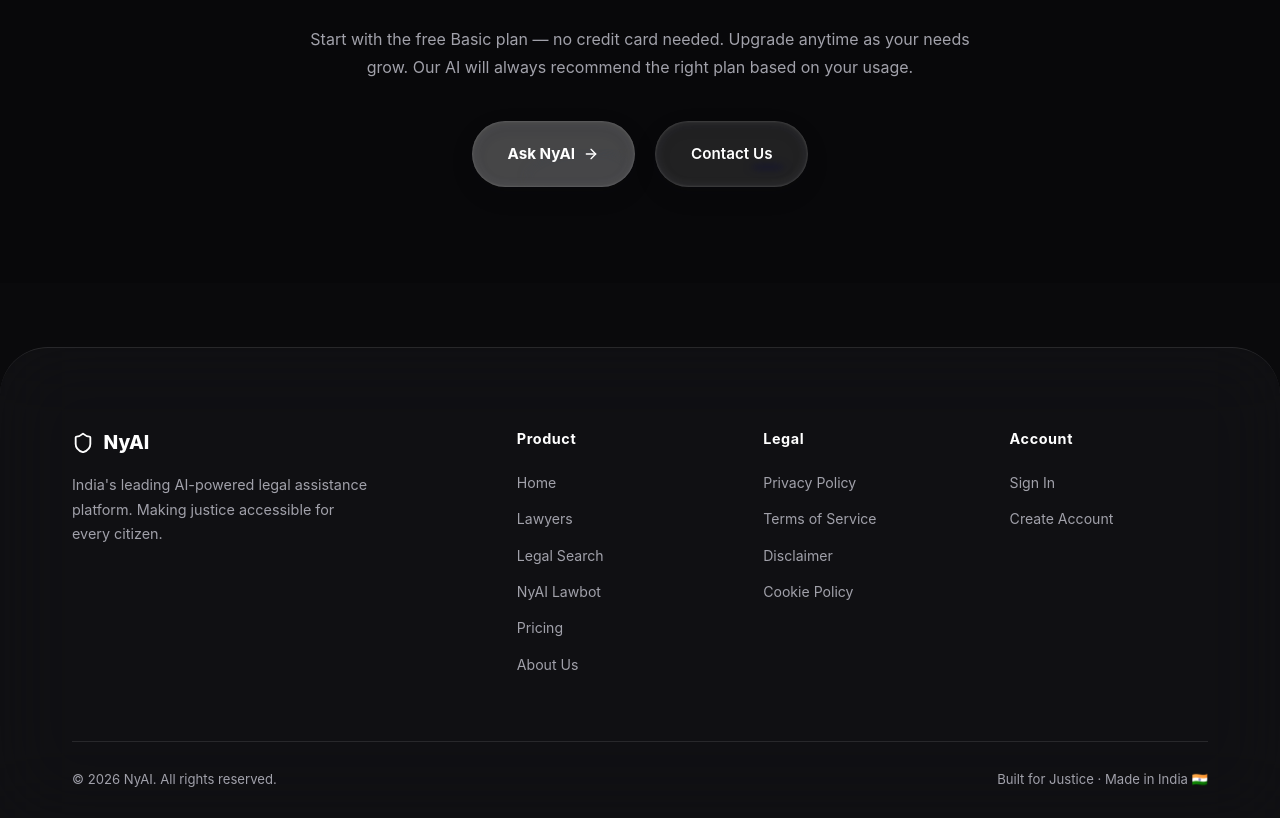
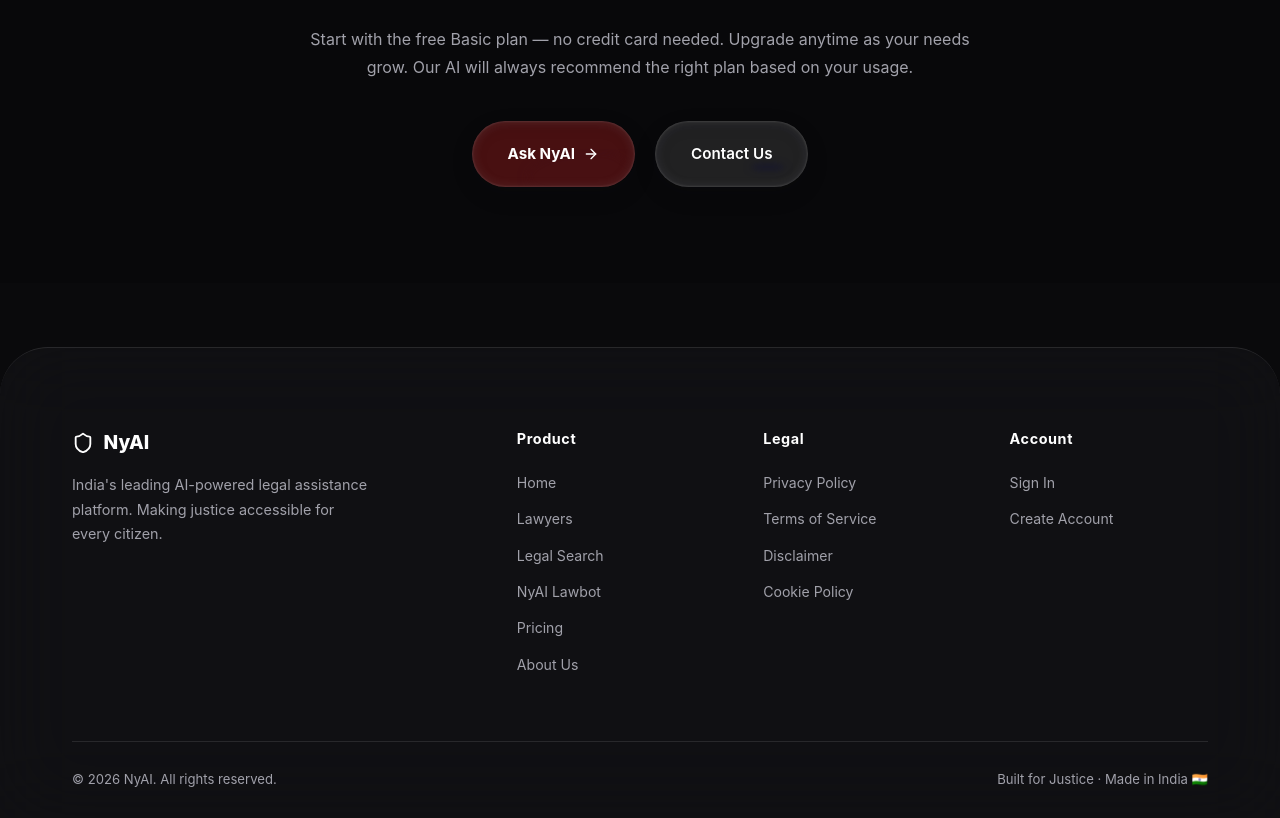
Before and after one commit to Maahirrrr/nyai.github.io, a React (Vite) app: page /nyai.github.io/pricing in a window 1280 px wide. Shown: the part 1651-2469 px from the top of the page. Built offline with nearby package versions, Linux system fonts and the light colour scheme; no server answers.

Commit message:
Ensure all global primary buttons have the brand red color with liquid glass effect

```diff
--- a/src/pages/Pricing.tsx
+++ b/src/pages/Pricing.tsx
@@ -259,7 +259,13 @@ const Pricing: React.FC = () => {
               Start with the free Basic plan — no credit card needed. Upgrade anytime as your needs grow. Our AI will always recommend the right plan based on your usage.
             </p>
             <div style={{ display: 'flex', gap: '1.25rem', justifyContent: 'center', flexWrap: 'wrap', alignItems: 'center' }}>
-              <GlassSurface borderRadius={999} displace={4} backgroundOpacity={0.25} brightness={62}>
+              <GlassSurface
+                borderRadius={999}
+                displace={4}
+                backgroundOpacity={0.4}
+                brightness={62}
+                style={{ background: 'rgba(220, 38, 38, 0.3)' }}
+              >
                 <Link to="/chat" style={{ padding: '0.85rem 1.75rem', fontSize: '0.95rem', fontWeight: 700, color: '#fff', display: 'flex', alignItems: 'center', gap: '0.5rem' }}>
                   Ask NyAI <ArrowRight size={16} />
                 </Link>
```
